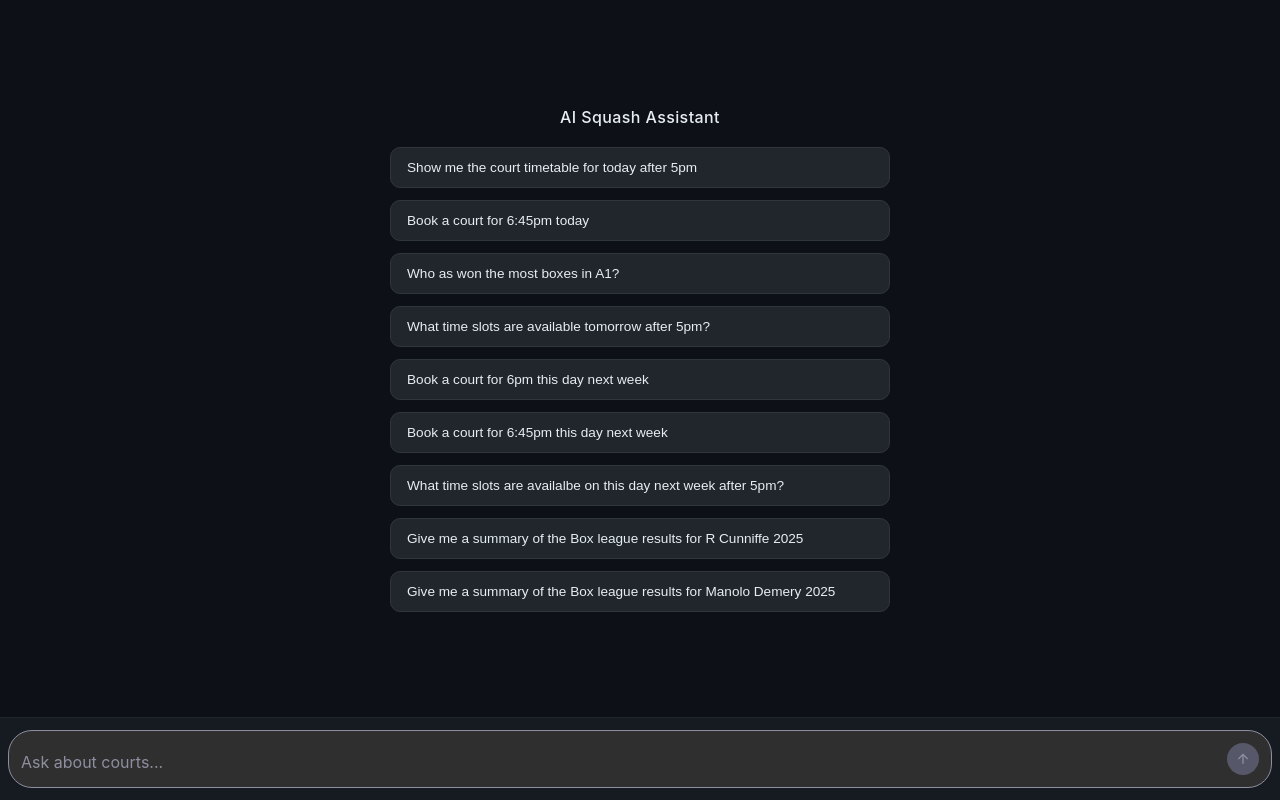
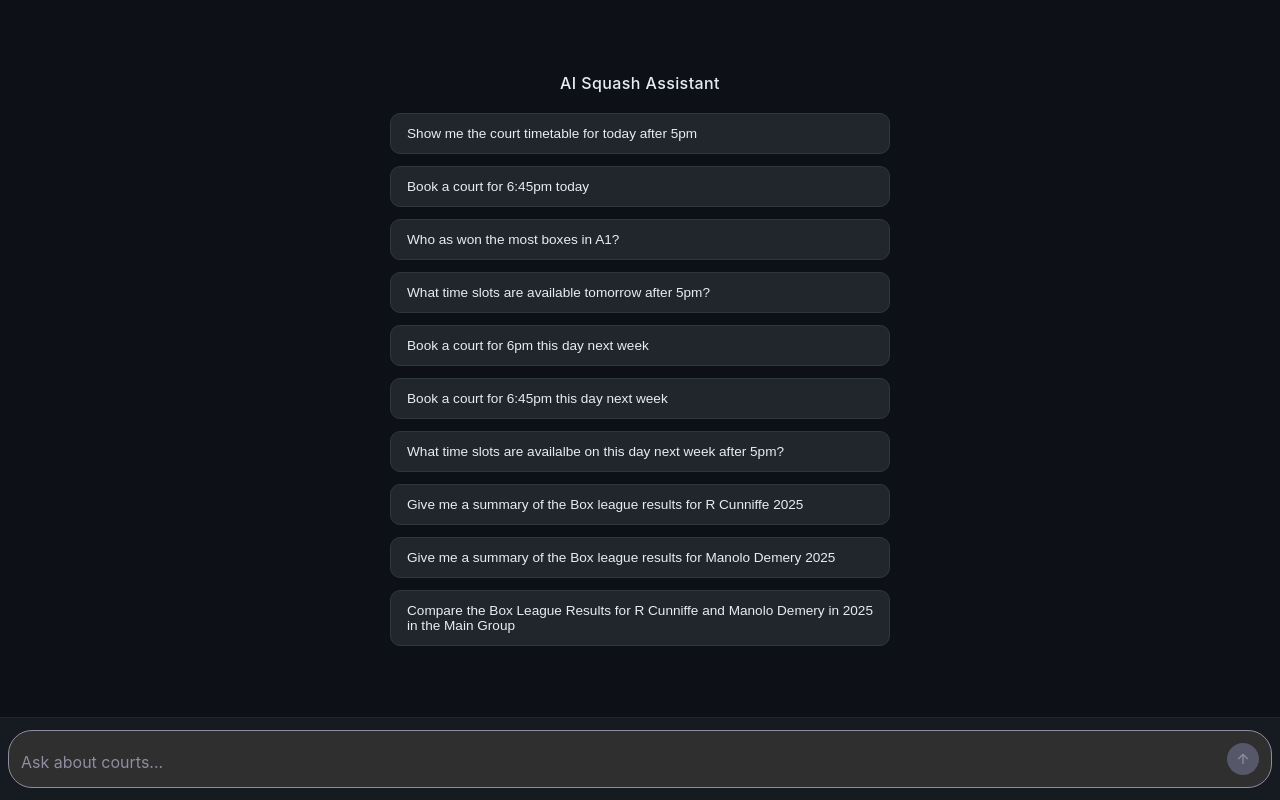
Before and after one commit to reeawnc/clubmanager-booking, a Vue app in the folder Bookings/: page / in a window 1280 px wide. Built offline with nearby package versions, Linux system fonts and the light colour scheme.

Commit message:
Update ChatView.vue

```diff
--- a/Bookings/src/views/ChatView.vue
+++ b/Bookings/src/views/ChatView.vue
@@ -121,6 +121,10 @@ const quickPrompts = [
   {
     id: 9,
     text: `Give me a summary of the Box league results for Manolo Demery ${new Date().getFullYear()}`
+  },
+  {
+    id: 10,
+    text: `Compare the Box League Results for R Cunniffe and Manolo Demery in ${new Date().getFullYear()} in the Main Group`
   }
 ]
 
```
